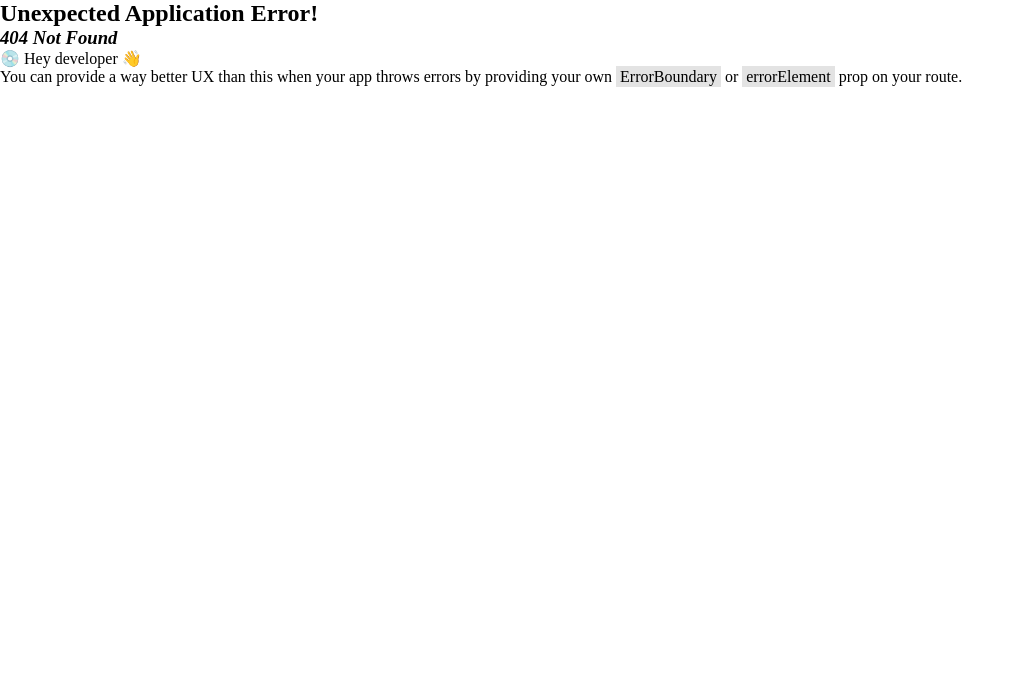
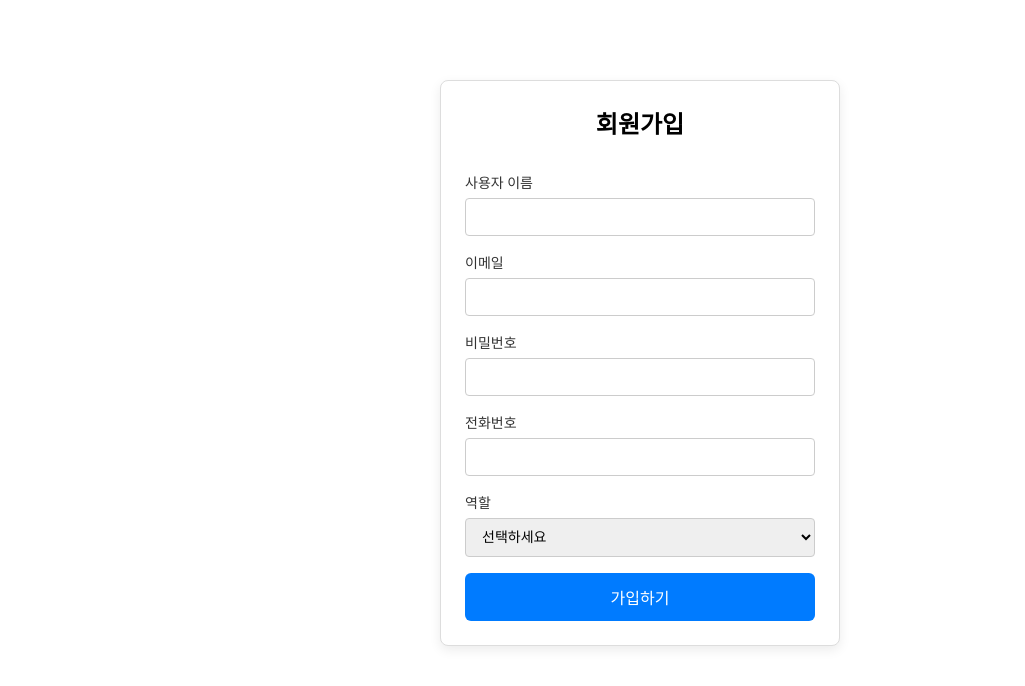
Before and after one commit to server-ticketingproject/frontend, a React (Vite) app: page /signin in a window 1280 px wide. Before the commit this address had no page. Shown: the top 686 px of the page, without its empty margins (0-1025 px from the left). Built offline with nearby package versions, Linux system fonts and the light colour scheme; a web font is replaced by a local one.

Commit message:
feat/add login and register logic

```diff
--- /dev/null
+++ b/src/features/signin.ts
@@ -0,0 +1,30 @@
+interface formData {
+  username: string;
+  email: string;
+  password: string;
+  phone: string;
+  role: string;
+}
+
+export default function signIn(data : formData) {
+  fetch('http://127.0.0.1:8000/api/users/register/', {
+        method: 'POST',
+        headers: {
+            'Content-Type': 'application/json',
+        },
+        body: JSON.stringify(data),
+    })
+        .then(response => {
+            if (!response.ok) {
+                throw new Error('회원가입에 실패했습니다.');
+            }
+            return response.json();
+        })
+        .then(() => {
+            alert('회원가입이 완료되었습니다!');
+
+        })
+        .catch(error => {
+            alert(error.message);
+        });
+}
--- a/src/pages/LoginPage/index.tsx
+++ b/src/pages/LoginPage/index.tsx
@@ -15,8 +15,26 @@ const LoginPage: React.FC = () => {
             return;
         }
         setError('');
-        // 로그인 처리 로직
-        alert('로그인 성공!');
+        fetch('http://127.0.0.1:8000/api/users/login/', {
+            method: 'POST',
+            headers: {
+            'Content-Type': 'application/json',
+            },
+            body: JSON.stringify({ username: email, password }),
+        })
+        .then(async response => {
+            if (!response.ok) {
+            const data = await response.json();
+            setError(data.detail || '로그인에 실패했습니다.');
+            return;
+            }
+            const data = await response.json();
+            console.log('로그인 성공:', data);
+            window.location.href = '/MainPage';
+        })
+        .catch(() => {
+            setError('서버와의 통신에 실패했습니다.');
+        });
     };
 
     return (
--- a/src/pages/SigninPage/index.tsx
+++ b/src/pages/SigninPage/index.tsx
@@ -1,63 +1,94 @@
-import React, { useState } from 'react';
+import { useState } from 'react';
 import styles from './style.module.css';
-import COLORS from '../../styles/colors';
-import Logo from '../../components/Logo/certain-logo.svg';
-const SigninPage: React.FC = () => {
-    const [email, setEmail] = useState('');
-    const [password, setPassword] = useState('');
-    const [error, setError] = useState('');
+import signIn from '../../features/signin';
+
+export default function SigninPage() {
+  const [formData, setFormData] = useState({
+    username: '',
+    password: '',
+    email: '',
+    role: '',
+    phone: '',
+  });
+
+  const handleChange = (e: React.ChangeEvent<HTMLInputElement | HTMLSelectElement>) => {
+    const { name, value } = e.target;
+    setFormData(prev => ({ ...prev, [name]: value }));
+  };
 
   const handleSubmit = (e: React.FormEvent) => {
     e.preventDefault();
-        // TODO: Replace with real authentication logic
-        if (!email || !password) {
-            setError('이메일과 비밀번호를 입력해주세요.');
-            return;
+    console.log('회원가입 데이터:', formData);
+
+    const data = signIn(formData);
+    //@ts-ignore
+    if (data) {
+      alert('회원가입이 완료되었습니다!');
+      // 추가 동작(예: 리디렉션) 가능
     }
-        setError('');
-        // 로그인 처리 로직
-        alert('로그인 성공!');
   };
 
   return (
     <div className={styles.container}>
-            <img src={Logo} alt="Logo" className={styles.logo} />
-            <h2 className={styles.title}>로그인</h2>
-            <form onSubmit={handleSubmit}>
-                <div className={styles.inputGroup}>
-                    <label htmlFor="email">이메일</label>
+      <form onSubmit={handleSubmit} className={styles.form}>
+        <h2>회원가입</h2>
+
+        <label>
+          사용자 이름
           <input
-                        id="email"
-                        type="email"
-                        value={email}
-                        onChange={e => setEmail(e.target.value)}
-                        className={styles.input}
-                    />
-                </div>
-                <div className={styles.inputGroup}>
-                    <label htmlFor="password">비밀번호</label>
-                    <input
-                        id="password"
-                        type="password"
-                        value={password}
-                        onChange={e => setPassword(e.target.value)}
-                        className={styles.input}
+            type="text"
+            name="username"
+            value={formData.username}
+            onChange={handleChange}
             required
           />
-                </div>
-                {error && <div className={styles.error}>{error}</div>}
-                <div className={styles.signupPrompt}>
-                    계정이 없으신가요?{' '}
-                    <a href="/signup" className={styles.signupLink}>
-                        회원가입
-                    </a>
-                </div>
-                <button type="submit" className={styles.button} style={{background : COLORS.brandPrimary}}>
-                    로그인
-                </button>
+        </label>
+
+        <label>
+          이메일
+          <input
+            type="email"
+            name="email"
+            value={formData.email}
+            onChange={handleChange}
+            required
+          />
+        </label>
+
+        <label>
+          비밀번호
+          <input
+            type="password"
+            name="password"
+            value={formData.password}
+            onChange={handleChange}
+            required
+          />
+        </label>
+
+        <label>
+          전화번호
+          <input
+            type="tel"
+            name="phone"
+            value={formData.phone}
+            onChange={handleChange}
+            required
+          />
+        </label>
+
+        <label>
+          역할
+          <select name="role" value={formData.role} onChange={handleChange} required>
+            <option value="">선택하세요</option>
+            <option value="performer">공연자</option>
+            <option value="user">일반 사용자</option>
+            <option value="stage_manager">무대 관리자</option>
+          </select>
+        </label>
+
+        <button type="submit">가입하기</button>
       </form>
     </div>
   );
-};
-
-export default SigninPage;
+}
--- a/src/pages/SigninPage/style.module.css
+++ b/src/pages/SigninPage/style.module.css
@@ -0,0 +1,52 @@
+.container {
+  width: 100%;
+  max-width: 400px;
+  margin: 80px auto;
+  padding: 24px;
+  background-color: #ffffff;
+  border: 1px solid #ddd;
+  border-radius: 8px;
+  box-shadow: 0 4px 12px rgba(0, 0, 0, 0.08);
+}
+
+.form {
+  display: flex;
+  flex-direction: column;
+  gap: 16px;
+}
+
+h2 {
+  text-align: center;
+  margin-bottom: 16px;
+}
+
+label {
+  display: flex;
+  flex-direction: column;
+  font-size: 14px;
+  color: #333;
+}
+
+input,
+select {
+  padding: 10px 12px;
+  font-size: 14px;
+  margin-top: 6px;
+  border: 1px solid #ccc;
+  border-radius: 4px;
+}
+
+button {
+  padding: 12px;
+  font-size: 16px;
+  background-color: #007bff;
+  color: white;
+  border: none;
+  border-radius: 6px;
+  cursor: pointer;
+  transition: background-color 0.2s ease;
+}
+
+button:hover {
+  background-color: #0056b3;
+}
```
Also changed, not shown: src/router.tsx (+10 -0 lines), 2 other files (tests, documents, lock files or other folders). Lines whose indentation alone changed are shown as unchanged.
